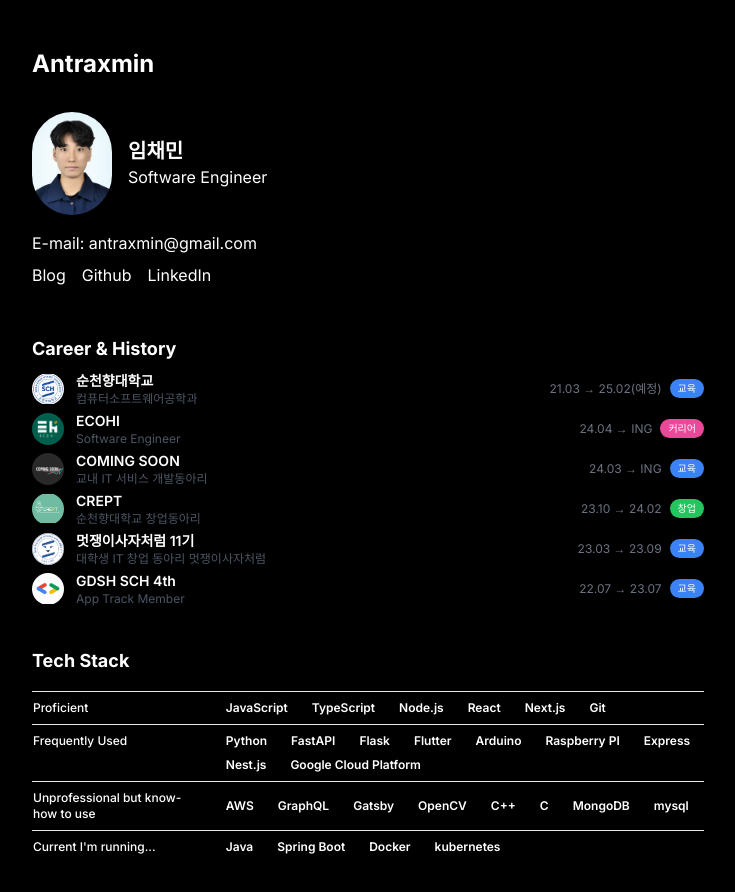
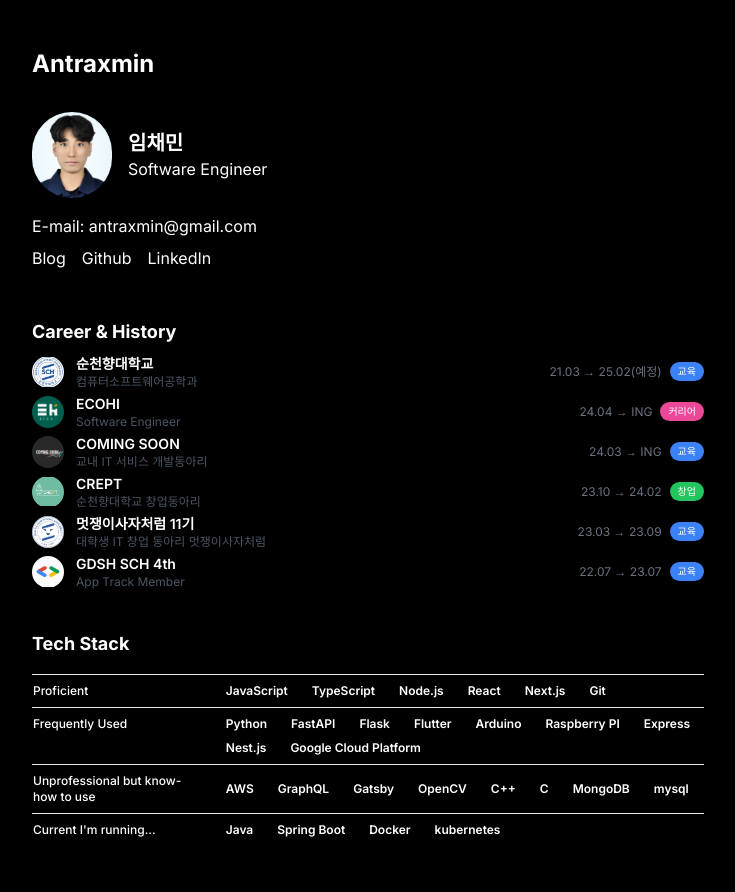
Before and after one commit to Antraxmin/antraxmin-site, a Next.js app: page / in a window 1280 px wide. Shown: the top 892 px of the page, without its empty margins (272-1007 px from the left). Built offline with nearby package versions, Linux system fonts and the light colour scheme.

Commit message:
프로필 이미지 수정

```diff
--- a/src/app/page.tsx
+++ b/src/app/page.tsx
@@ -10,7 +10,7 @@ export default function Home() {
 
       <section className="mb-12">
         <div className="flex items-center mb-4">
-          <Image src="/profile.jpeg" alt="임채민" width={80} height={80} className="rounded-full mr-4" />
+          <Image src="/profile.png" alt="임채민" width={80} height={80} className="rounded-full mr-4" />
           <div>
             <h2 className="text-xl font-bold">임채민</h2>
             <p>Software Engineer</p>
```
Also changed, not shown: public/profile.jpeg (deleted), public/profile.png (added).
